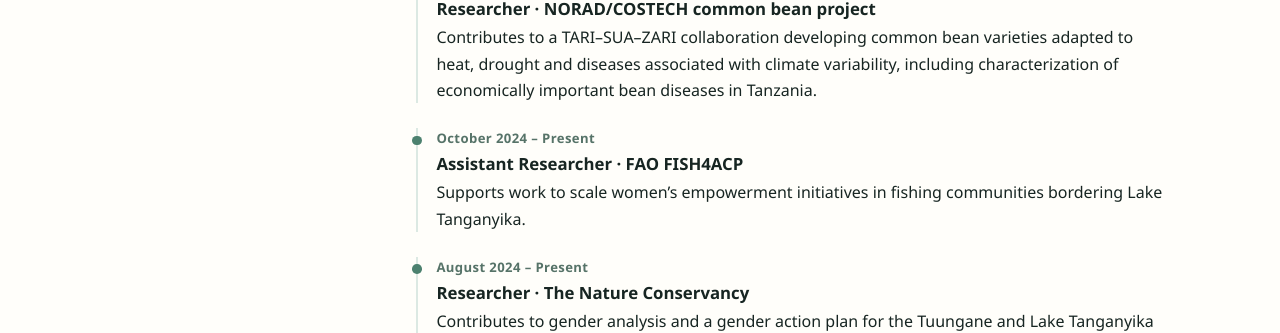
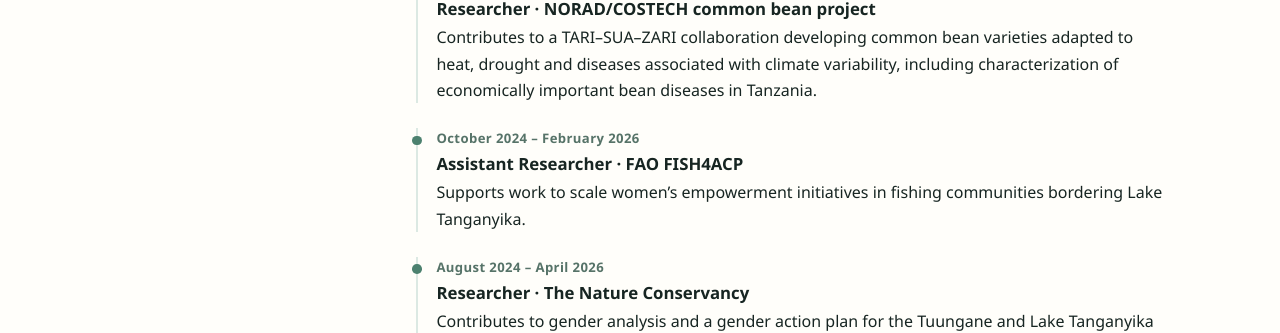
Before and after one commit to michaelnkende/Michael-Daud, a plain HTML site: page index.html in a window 1280 px wide. Shown: the part 1812-2145 px from the top of the page. Drawn offline with Linux system fonts and the light colour scheme.

Commit message:
Update FAO and Nature Conservancy end dates

```diff
--- a/index.html
+++ b/index.html
@@ -38,8 +38,8 @@
 <div class="timeline">
 <article><p class="date">February 2025 – Present</p><h3>Assistant Researcher · Citrus Research Institute of South Africa</h3><p>Research on the distribution and movement pathways of <em>Diaphorina citri</em> along the coastal belt of Kenya and Tanzania.</p></article>
 <article><p class="date">October 2024 – Present</p><h3>Researcher · NORAD/COSTECH common bean project</h3><p>Contributes to a TARI–SUA–ZARI collaboration developing common bean varieties adapted to heat, drought and diseases associated with climate variability, including characterization of economically important bean diseases in Tanzania.</p></article>
-<article><p class="date">October 2024 – Present</p><h3>Assistant Researcher · FAO FISH4ACP</h3><p>Supports work to scale women’s empowerment initiatives in fishing communities bordering Lake Tanganyika.</p></article>
-<article><p class="date">August 2024 – Present</p><h3>Researcher · The Nature Conservancy</h3><p>Contributes to gender analysis and a gender action plan for the Tuungane and Lake Tanganyika programme fisheries areas.</p></article>
+<article><p class="date">October 2024 – February 2026</p><h3>Assistant Researcher · FAO FISH4ACP</h3><p>Supports work to scale women’s empowerment initiatives in fishing communities bordering Lake Tanganyika.</p></article>
+<article><p class="date">August 2024 – April 2026</p><h3>Researcher · The Nature Conservancy</h3><p>Contributes to gender analysis and a gender action plan for the Tuungane and Lake Tanganyika programme fisheries areas.</p></article>
 <article><p class="date">January – August 2024</p><h3>Assistant Researcher · FAO FISH4ACP</h3><p>Investigated women’s empowerment initiatives in fishing communities bordering Lake Tanganyika.</p></article>
 <article><p class="date">September 2021 – September 2022</p><h3>MSc Researcher · Taiwan–Africa Vegetable Initiative</h3><p>Studied seed longevity and evaluated seed traits, germination, viability and dormancy in African nightshade germplasm under cold storage at the World Vegetable Center, Arusha Station.</p></article>
 </div></section>
```
